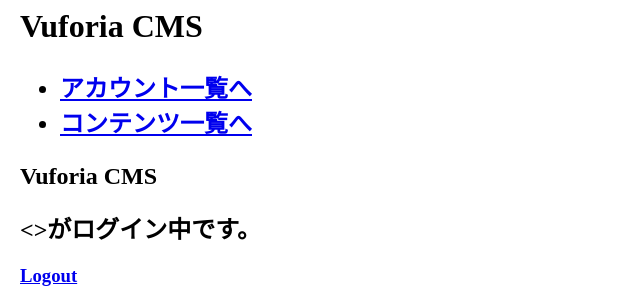
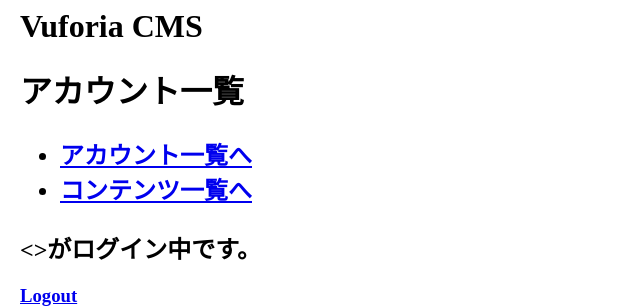
Before and after one commit to htoooth/vuforia_cms, a Django app: template cms/templates/account_list.html in a window 1280 px wide. Shown: the top 306 px of the page, without its empty margins (0-640 px from the left). Run offline with Django 3.2, Linux system fonts and the light colour scheme; the template is opened without the code that fills it, so the values that code supplies are empty.

Commit message:
add アカウント一覧画面にページタイトルを追記。

```diff
--- a/cms/templates/account_list.html
+++ b/cms/templates/account_list.html
@@ -1,6 +1,6 @@
 {% extends "base.html" %}
+{% block h1 %}アカウント一覧{% endblock h1 %}
 {% block article_content %}
-    <h1>Vuforia CMS</h1>
     <h2>&lt;{{ user.identifier }}&gt;がログイン中です。</h2>
     <h3><a href="{% url "logout" %}">Logout</a></h3>
     <table border="1">
```
